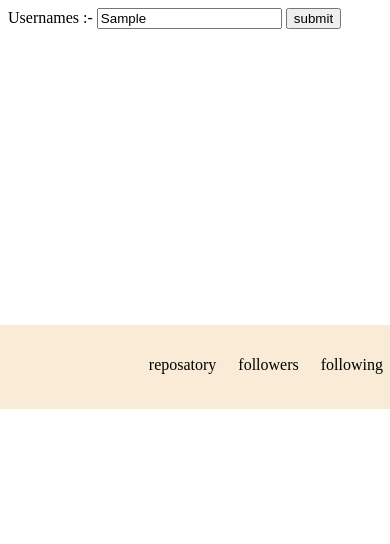
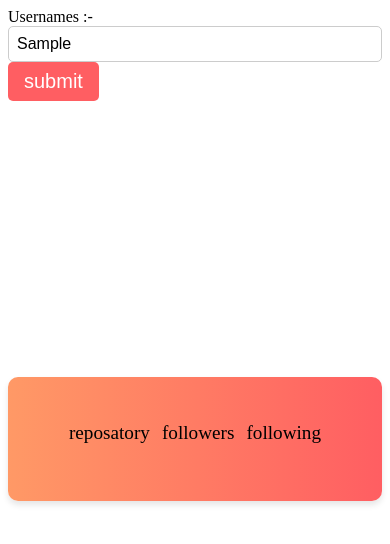
Before and after one commit to cksite/card, a plain HTML site: page index.html in a window 390 px wide. Both pictures are taken after typing "Sample" into the empty fields and a click on the button "submit". Drawn offline with Linux system fonts and the light colour scheme; no server answers.

Commit message:
Update style.css

```diff
--- a/style.css
+++ b/style.css
@@ -1,35 +1,133 @@
-#center{
+#center {
     display: flex;
     justify-content: center;
     align-items: center;
-    height:80vh;
-}
-#card{
-    display: none;
-    padding: 10px;
-    background-color: antiquewhite;
-    width: 420px;
-    height: auto;
+    height: 80vh;
 }
 
-#image{
-
-    border: 2px solid black;
-    width: 80px;
-    height: 80px;
-    border-radius: 50px;
+#sub {
+    font-size: 25px;
+    padding: 10px 20px;
+    border: none;
+    border-radius: 5px;
+    color: #fff;
+    background-color: #ff5e62;
+    cursor: pointer;
+    transition: all 0.3s ease-in-out;
 }
 
-#profile{
+#sub:hover {
+    background-color: #ff7f7f;
+}
+
+input {
+    width: 100%;
+    padding: 10px;
+    font-size: 1.2rem;
+    border-radius: 5px;
+    border: 1px solid #ccc;
+    margin-right: 10px;
+    box-sizing: border-box;
+}
+
+#card {
+    display: none;
+    padding: 20px;
+    background: linear-gradient(to right, #ff9966, #ff5e62);
+    border-radius: 10px;
+    box-shadow: 0 4px 6px rgba(0, 0, 0, 0.1);
+    width: 50%;
+    max-width: 600px;
+    height: auto;
+    transition: transform 0.3s ease-in-out;
+}
+
+#card:hover {
+    transform: scale(1.05);
+}
+
+#image {
+    border: 2px solid black;
+    width: 120px;
+    height: 120px;
+    border-radius: 60px;
+    overflow: hidden;
+    animation: spin 5s linear infinite;
+}
+#image:hover {
+    animation: zoom 0.5s forwards;
+}
+#profile {
     display: flex;
     justify-content: space-between;
     align-items: center;
-    width: 400px;
-    height: auto;
+    width: 100%;
 }
 
-td{
-    padding-left: 10px;
-    padding-right: 10px;
+td {
+    padding: 10px;
     text-align: center;
+    font-size: 1.2rem;
 }
+
+.name {
+    font-size: 1.5rem;
+    font-weight: bold;
+}
+
+@media screen and (max-width: 768px) {
+    #sub {
+        font-size: 20px;
+        padding: 8px 16px;
+    }
+
+    input {
+        font-size: 1rem;
+        padding: 8px;
+    }
+
+    #card {
+        width: 100%;
+    }
+
+    #image {
+        width: 100px;
+        height: 100px;
+    }
+}
+
+@media screen and (max-width: 480px) {
+    #profile {
+        flex-direction: column;
+    }
+
+    td {
+        padding: 5px;
+    }
+
+    #image {
+        width: 80px;
+        height: 80px;
+    }
+}
+
+@keyframes spin {
+    0% {
+        transform: rotate(0deg);
+    }
+    50% {
+        transform: rotate(-10deg);
+    }
+    100% {
+        transform: rotate(10deg);
+    }
+}
+
+@keyframes zoom {
+    0% {
+        transform: scale(1);
+    }
+    100% {
+        transform: scale(1.2);
+    }
+}
```
